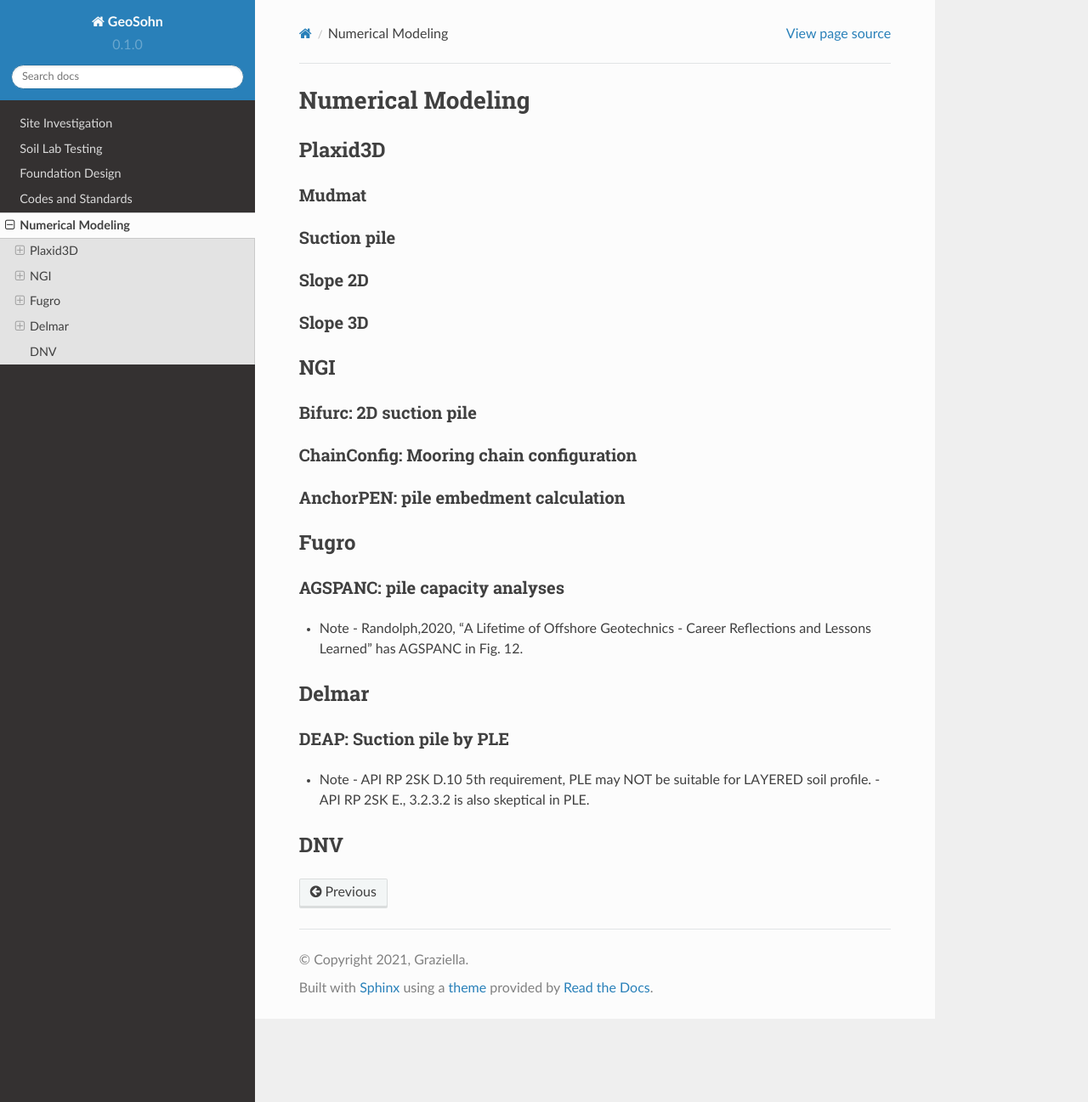
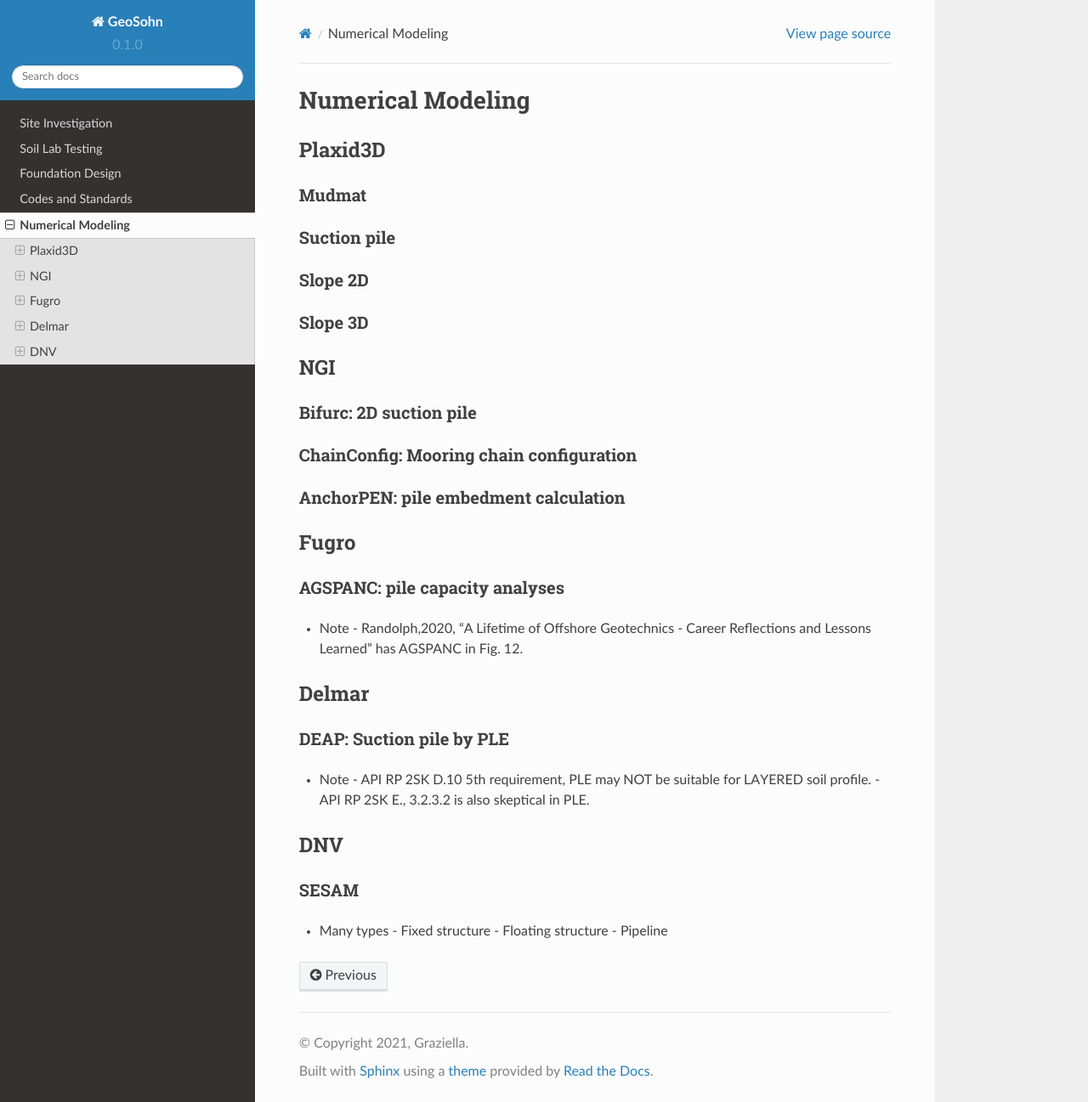
Before and after one commit to jrson11/GeoSohn, a Sphinx documentation site: the page built from docs/source/6_Numerical_Modeling.rst, in a window 1280 px wide and 1297 px high. Shown: the whole window at 85% size. Built offline with Sphinx 7.4.7 and the Read the Docs theme 2.0.0, drawn with Linux system fonts in a browser that asks for light colours; pages that are not in the unit, such as notebooks, are missing from menus.

Commit message:
Update 6_Numerical_Modeling.rst

```diff
--- a/docs/source/6_Numerical_Modeling.rst
+++ b/docs/source/6_Numerical_Modeling.rst
@@ -54,3 +54,11 @@
 
 DNV
 ----
+
+SESAM
+......
+
+- Many types
+  - Fixed structure
+  - Floating structure
+  - Pipeline
```
